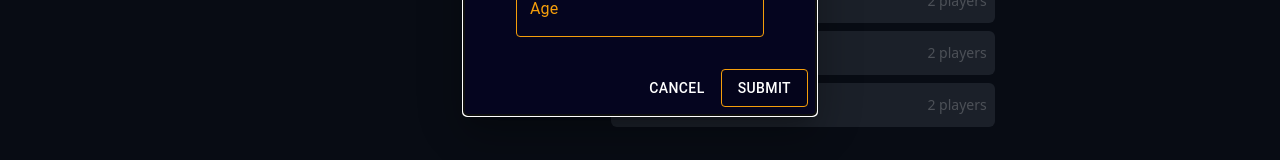
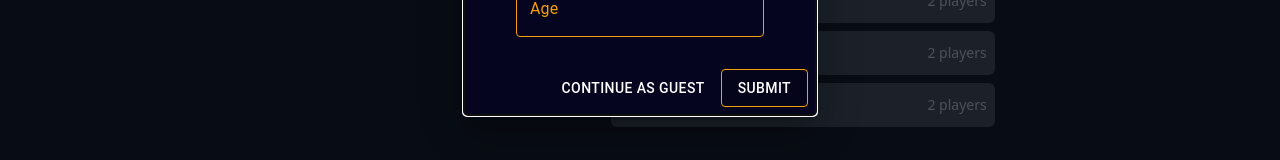
Before and after one commit to Gadisaka/Ludo-Clientside, a React (Vite) app: page / in a window 1280 px wide. Shown: the part 468-628 px from the top of the page. Built offline with nearby package versions, Linux system fonts and the light colour scheme; no server answers.

Commit message:
fix: update button text from 'Cancel' to 'continue as guest' for clarity

```diff
--- a/src/components/ChooseAvatar.jsx
+++ b/src/components/ChooseAvatar.jsx
@@ -115,7 +115,7 @@ const ChooseAvatar = ({ open, onClose }) => {
       </DialogContent>
       <DialogActions sx={{ background: "#05051f", color: "#fff" }}>
         <Button onClick={onClose} sx={{ color: "#fff" }}>
-          Cancel
+          continue as guest
         </Button>
         <Button
           onClick={handleSubmit}
```
